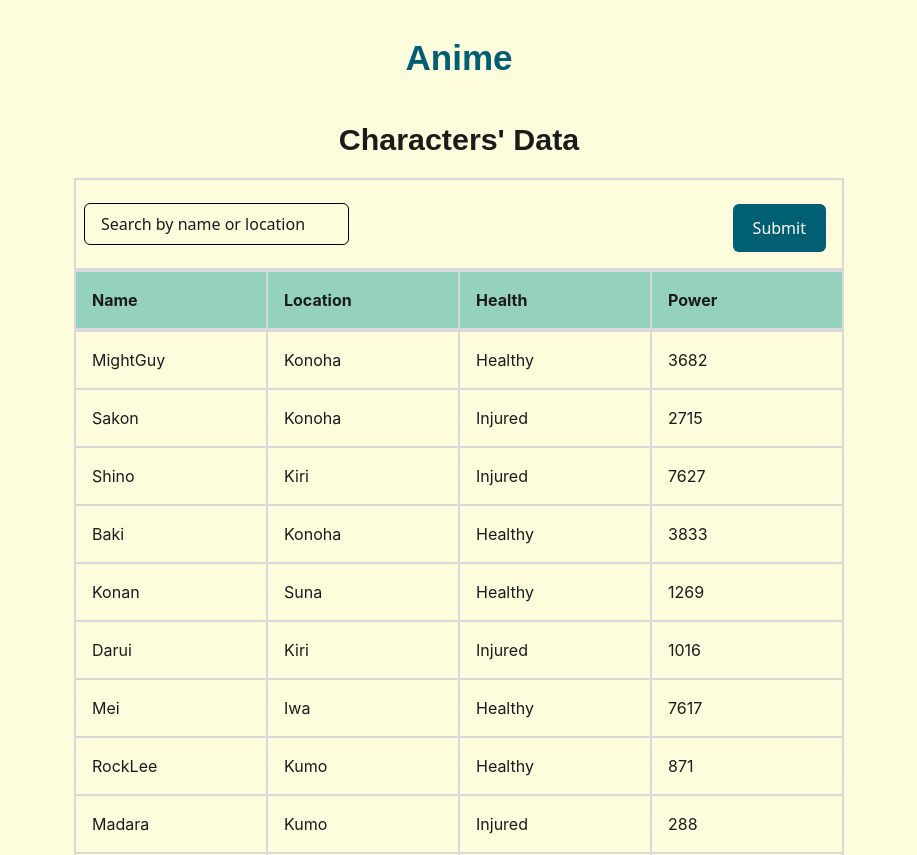
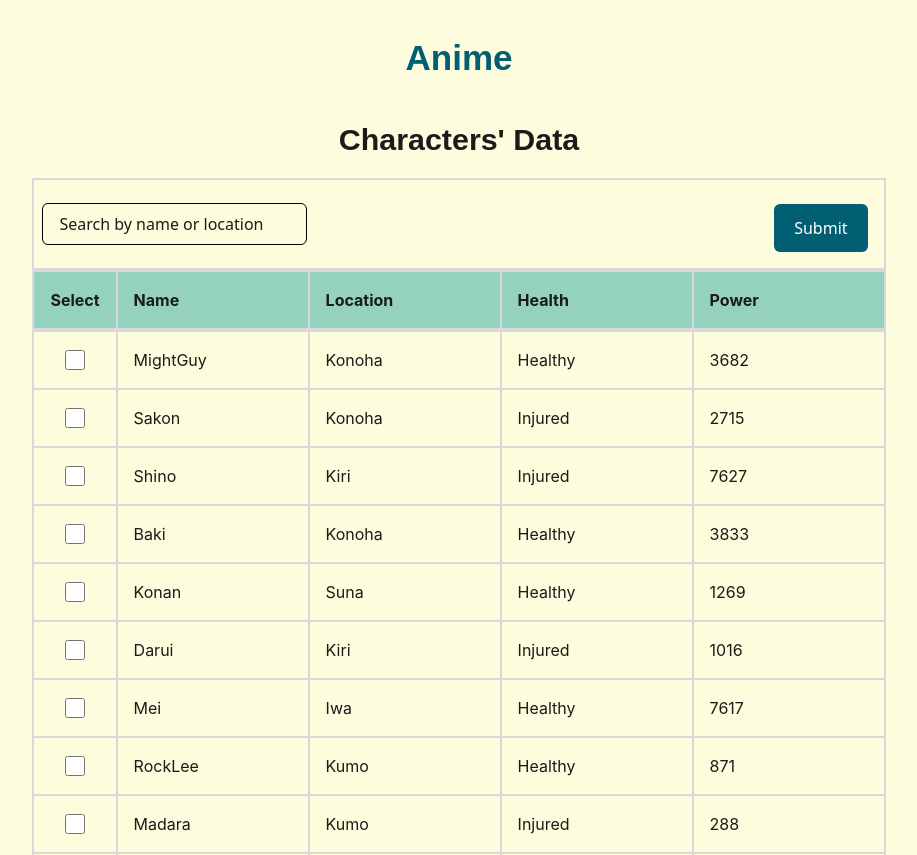
Before and after one commit to MazahirHaroon/table-data-management, a React (Vite) app: page / in a window 1280 px wide. Shown: the whole page, without its empty margins (181-1098 px from the left). Built offline with nearby package versions, Linux system fonts and the light colour scheme; data requests are answered from the project's data file.

Commit message:
fix: include missed update for TableFeatureContext integration

```diff
--- a/src/pages/Characters.tsx
+++ b/src/pages/Characters.tsx
@@ -1,8 +1,13 @@
-import { useState, useMemo, useEffect } from 'react';
+import { useState, useMemo, useEffect, useCallback } from 'react';
 
 import { characterTableHeader } from '@constants/characters';
-import type { CharacterList, TableIdKey } from '@typesData/characters';
+
+import type { CharacterList } from '@typesData/characters';
+import type { TableIdKey } from '@typesData/table';
+
 import { getCharacters } from '@utils/api';
+
+import { TableFeatureContext } from '@context/tableFeatureContext';
 
 import { PrimaryButton, Input } from '@custom-ui';
 import { Table } from '@components/Table';
@@ -64,18 +69,29 @@ const Characters = () => {
     });
   }, [characters, debouncedQuery]);
 
-  const toggleSelection = (id: TableIdKey) => {
+  const toggleSelection = useCallback((id: TableIdKey) => {
+    {
       setSelectedIds((prev) => {
         const updated = new Set(prev);
         if (updated.has(id)) updated.delete(id);
         else updated.add(id);
         return updated;
       });
-  };
-
+    }
+  }, []);
   const handleMarkViewed = () => {
     console.log('Selected entity IDs:', Array.from(selectedIds));
   };
+
+  const contextValue = useMemo(
+    () => ({
+      selectedIds,
+      hasSelected: (id: TableIdKey) => selectedIds.has(id),
+      toggleSelection,
+      selectLabel: 'Select',
+    }),
+    [selectedIds, toggleSelection]
+  );
 
   if (loading)
     return (
@@ -100,6 +116,7 @@ const Characters = () => {
       <h2 className='text-center text-secondary-heading text-text-color-subheading font-family-heading font-bold mb-4'>
         Characters' Data
       </h2>
+
       <div className='flex justify-between items-center w-full p-2 border-2 border-table-border'>
         <div className='min-w-64'>
           <Input
@@ -118,15 +135,16 @@ const Characters = () => {
           <PrimaryButton onClick={handleMarkViewed} children={'Submit'} />
         </div>
       </div>
+
+      <TableFeatureContext.Provider value={contextValue}>
         <Table
           caption="Character's Database"
           hideCaption={true}
           headers={characterTableHeader}
           rows={filteredCharacters}
           scrollToTopSignal={searchVersion}
-        selectedIds={selectedIds}
-        toggleSelection={toggleSelection}
         />
+      </TableFeatureContext.Provider>
     </div>
   );
 };
```
Lines whose indentation alone changed are shown as unchanged.
